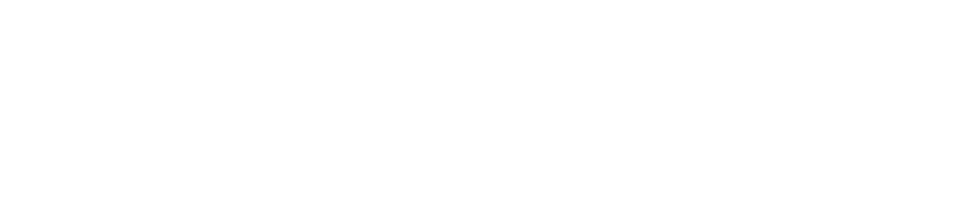
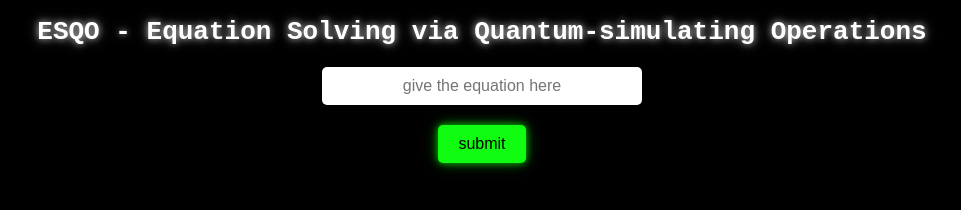
Before and after one commit to Niedrigerregen/ESQO, a plain HTML site: page frontend/index.html in a window 1280 px wide. Shown: the whole page, without its empty margins (158-1119 px from the left). Drawn offline with Linux system fonts and the light colour scheme.

Commit message:
initialize frontend styling

```diff
--- a/frontend/index.html
+++ b/frontend/index.html
@@ -3,9 +3,17 @@
 <head>
     <meta charset="UTF-8">
     <meta name="viewport" content="width=device-width, initial-scale=1.0">
+    <link rel="stylesheet" href="styles.css">
     <title>Document</title>
+
 </head>
 <body>
+    <h1 class="glow-text">ESQO - Equation Solving via Quantum-simulating Operations</h1>
+
+      <input type="text" id="inputBox" placeholder="give the equation here">
+    <button class="glow-button" onclick="submitText()">submit</button>
+
+    <p id="output"></p>
 
 </body>
 </html>
--- /dev/null
+++ b/frontend/styles.css
@@ -0,0 +1,54 @@
+h1 {
+    text-align: center;
+    font-family: monospace;
+    color: #efefef;
+}
+
+input {
+    display: block;
+    margin: 20px auto;
+    padding: 10px;
+    font-size: 16px;
+    text-align: center;
+    width: 300px;
+    border: none;
+    border-radius: 5px;
+}
+
+button {
+    display: block;
+    margin: 10px auto;
+    padding: 10px 20px;
+    font-size: 16px;
+    color: #000000;
+    background-color: #10fc10;
+    border: none;
+    border-radius: 5px;
+    cursor: pointer;
+}
+
+body {
+    background-color: #000000;
+}
+
+.glow-text {
+  color: #fff;
+  text-shadow:
+    0 0 6px rgba(255,255,255,0.6),
+    0 0 12px rgba(255,255,255,0.35),
+    0 0 18px rgba(255,255,255,0.2);
+}
+
+.glow-button {
+  color: #000000;
+  background-color: #10fc10;
+  border: none;
+  border-radius: 5px;
+  padding: 10px 20px;
+  font-size: 16px;
+  cursor: pointer;
+  box-shadow:
+    0 0 6px rgba(16,252,16,0.6),
+    0 0 12px rgba(16,252,16,0.35),
+    0 0 18px rgba(16,252,16,0.2);
+}
```
